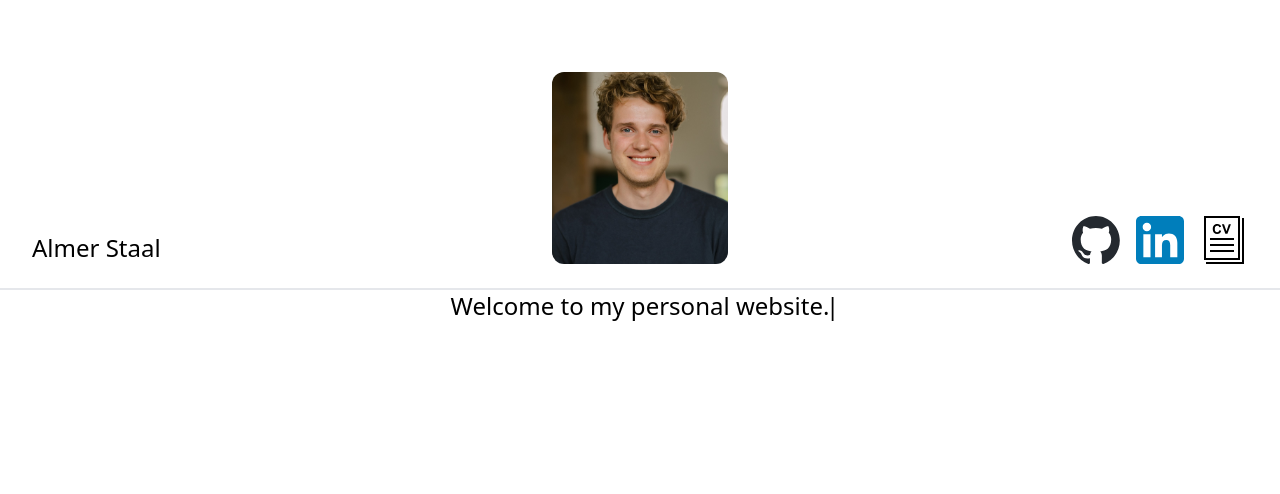
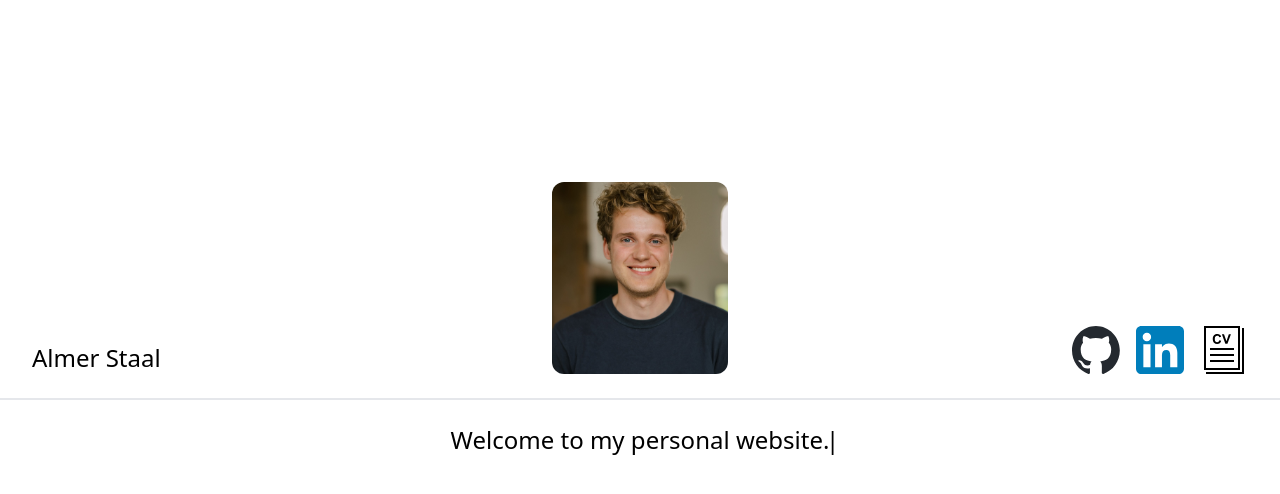
Before and after one commit to ajstaal/ajstaal-website, a plain HTML site: page index.html in a window 1280 px wide. Drawn offline with nearby package versions, Linux system fonts and the light colour scheme.

Commit message:
move to middle

```diff
--- a/index.html
+++ b/index.html
@@ -17,7 +17,7 @@
 </script>
 </head>
 <body>
-    <div class="flex px-8 py-6 border-b-2">
+    <div class="flex px-8 py-6 border-b-2 sm:h-3/6">
         <div class="grid grid-cols-2 sm:grid-cols-3 gap-4 w-full text-2xl items-end">
             <div class="col-span-1">
                 <a href="/">Almer Staal</a>
@@ -42,7 +42,7 @@
     <div class="py-6 sm:hidden col-span-1">
         <div class="rounded-xl h-full min-h-[12rem] w-44 bg-cover bg-center mx-auto" style="background-image: url('./static/images/almer-staal.jpg');"></div>
     </div>
-    <div class="text-center" >
+    <div class="text-center sm:py-6" >
         <h2 class="text-2xl" id="welcome-message"></h2>
     </div>
 
--- a/static/css/style.css
+++ b/static/css/style.css
@@ -0,0 +1,7 @@
+html, body {
+    height: 100%;
+}
+
+#nav-bar-thingy {
+    height: 50%;
+}
```
